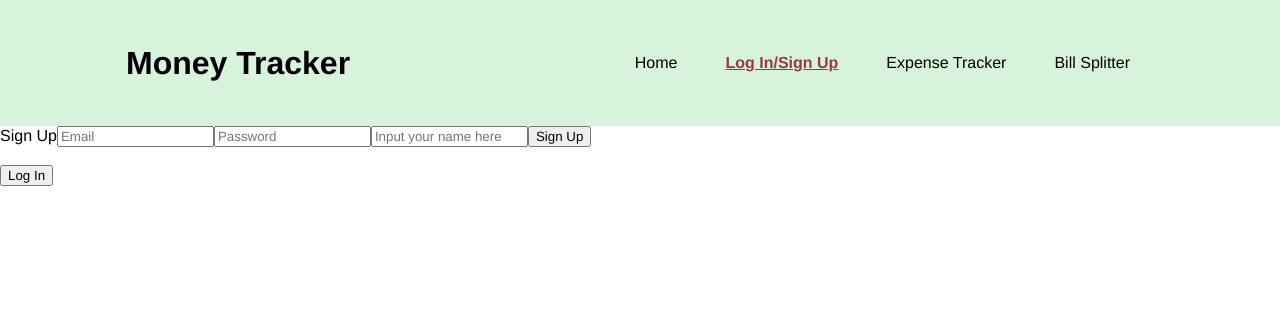
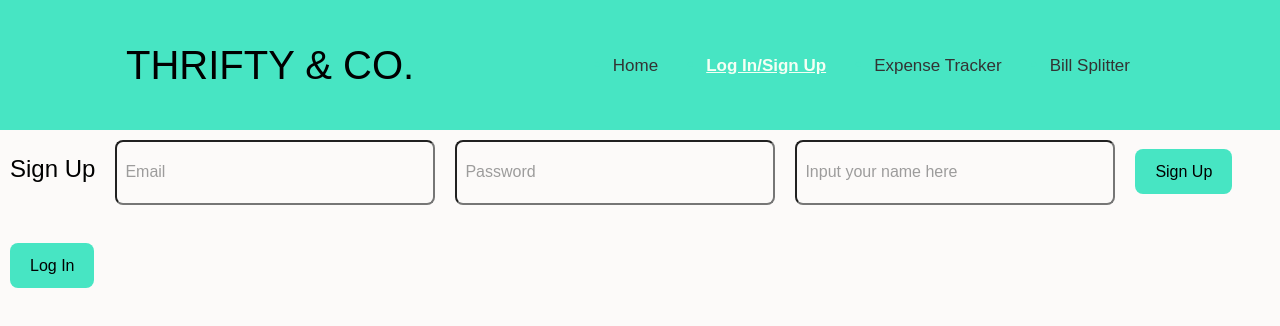
Before and after one commit to kywk23/project-2-THRIFTYCO, a React (Vite) app: page /login in a window 1280 px wide. Shown: the top 326 px of the page. Built offline with nearby package versions, Linux system fonts and the light colour scheme; no server answers.

Commit message:
css almost done

```diff
--- a/package.json
+++ b/package.json
@@ -10,6 +10,11 @@
     "preview": "vite preview"
   },
   "dependencies": {
+    "@emotion/react": "^11.11.3",
+    "@emotion/styled": "^11.11.0",
+    "@fontsource/roboto": "^5.0.8",
+    "@mui/icons-material": "^5.15.3",
+    "@mui/material": "^5.15.3",
     "axios": "^1.6.2",
     "chart.js": "^4.4.1",
     "firebase": "^10.7.1",
@@ -17,6 +22,7 @@
     "react-chartjs-2": "^5.2.0",
     "react-date-picker": "^10.6.0",
     "react-dom": "^18.2.0",
+    "react-helmet": "^6.1.0",
     "react-router-dom": "^6.21.1"
   },
   "devDependencies": {
--- a/src/App.css
+++ b/src/App.css
@@ -1,27 +1,32 @@
+@import url("https://fonts.googleapis.com/css2?family=Spectral:wght@300&display=swap");
+
 * {
   margin: 0;
-  font-family: Helvetica, sans-serif;
+  font-family: "Spectral", sans-serif;
   color: black;
+  background-color: rgb(252, 250, 249);
 }
 
 /* Nav Bar */
 
 .logo {
-  background: rgb(216, 243, 220);
-  color: black;
+  background: rgb(71, 229, 195);
+  color: rgb(00, 00, 00);
   display: flex;
   margin-right: auto;
   justify-content: center;
+  font-size: 2.5em;
+  font-weight: normal;
 }
 
 .navbar-bg {
-  background: rgb(216, 243, 220);
+  background: rgb(71, 229, 195);
   width: 100vw; /* Set background to full viewport width */
 }
 
 .navbar {
   max-width: 85vw;
-  background: rgb(216, 243, 220);
+  background: rgb(71, 229, 195);
   display: flex;
   margin: auto;
   justify-content: space-between;
@@ -32,7 +37,7 @@
 }
 
 .navbar ul {
-  background: rgb(216, 243, 220);
+  background: rgb(71, 229, 195);
   display: flex;
   justify-content: center; /* Horizontally
   center the flex items */
@@ -41,38 +46,143 @@
 }
 
 .navbar ul li {
-  color: black;
-  background: rgb(216, 243, 220);
+  background: rgb(71, 229, 195);
   padding: 24px;
   text-decoration: none;
 }
 
 .navbar ul li a {
-  background: rgb(216, 243, 220);
+  background: rgb(71, 229, 195);
   text-decoration: none;
+  color: rgb(51, 51, 51);
+  font-size: 17px;
 }
 
 .navbar ul li a.active {
-  color: rgb(154, 55, 72); /* Change color to highlight */
-  font-weight: bold; /* Add emphasis */
+  color: rgb(244, 255, 244); /* Change color to highlight */
+  font-weight: bolder; /* Add emphasis */
   text-decoration: underline;
 }
 
-/* Nav Bar */
-
+/* DO NOT EDIT */
 .container {
   max-width: 85vw;
-  margin: auto;
+  margin: 0.5% 200px 0px 8.5%;
+  display: flex;
+  overflow: hidden; /* Hide horizontal overflow */
+}
+
+.container-members {
+  max-width: 85vw;
+  margin: 0px 200px 15px 8.5%;
+  display: flex;
+  overflow: hidden; /* Hide horizontal overflow */
+}
+
+.left-column {
+  width: 50%;
+
+  box-sizing: border-box;
+  padding: 1%;
+}
+
+.right-column {
+  position: absolute;
+  top: 16%;
+  right: 1%;
+  width: 50%;
   box-sizing: border-box;
   padding: 30px;
 }
 
+h1 {
+  font-size: 3em;
+  color: rgb(52, 78, 65);
+}
+
 h2 {
-  color: rgb(82, 121, 111);
+  font-size: 2em;
+  color: rgb(52, 78, 65);
 }
 
 h3 {
-  color: rgb(82, 121, 111);
+  font-size: 1.5em;
+  color: rgb(52, 78, 65);
+}
+
+button {
+  height: 45px;
+  background-color: rgb(71, 229, 195); /* Green */
+  border: none;
+  color: rgb(00, 00, 00);
+  margin: 10px;
+  padding: 10px 20px;
+  border-radius: 8px;
+  text-align: center;
+  text-decoration: none;
+  display: inline-block;
+  font-size: 1em;
+}
+
+button:hover {
+  background-color: rgb(154, 255, 233);
+}
+
+label {
+  font-size: 1.5em;
+  margin: 10px;
+}
+
+input {
+  font-size: 0.7em;
+  height: 45px;
+  width: 300px;
+  margin: 10px;
+
+  border-radius: 8px;
+  padding: 8px;
+}
+
+input:focus {
+  outline: none;
+  border: 5px solid rgb(71, 229, 195);
+  border-radius: 8px;
+}
+
+input::placeholder {
+  font-size: 16px; /* Adjust placeholder font size to match input */
+  opacity: 0.7;
+}
+
+select {
+  width: 200px;
+  font-size: 1.1em;
+  margin: 10px;
+  border-radius: 8px;
+}
+
+select:focus {
+  border: 5px solid rgb(71, 229, 195);
+  border-radius: 8px;
+}
+
+ul {
+  list-style: none; /* Remove default bullets */
+}
+
+ul li::before {
+  content: "\2022"; /* Add content: \2022 is the CSS Code/unicode for a bullet */
+  color: rgb(71, 229, 195);
+  display: inline-block; /* Needed to add space between the bullet and the text */
+  width: 1em; /* Also needed for space (tweak if needed) */
+  margin-left: -1em; /* Also needed for space (tweak if needed) */
+}
+ul li {
+  font-size: 1.2em;
+}
+
+p {
+  font-size: 1.2em;
 }
 
 /* colours:
@@ -80,4 +190,6 @@ lightest green : 244, 255, 244
 light green: 163, 177, 138
 med green: 88, 129, 87
 dark green: 58, 90, 64
-darkest green: 52, 78, 65 */
+h2 and h3 = darkest green: 52, 78, 65 */
+/* Turquoise (Nav BG ): 71, 229, 195 */
+/* h1 = 3em, h2 = 2.5em, h3 = 2em */
--- a/src/App.jsx
+++ b/src/App.jsx
@@ -6,6 +6,7 @@ import LandingPage from "./Components/LandingPage.jsx";
 import ErrorPage from "./Components/ErrorPage.jsx";
 import { createBrowserRouter, RouterProvider } from "react-router-dom";
 import Navbar from "./Components/NavBar.jsx";
+import { Helmet } from "react-helmet";
 
 function App() {
   const router = createBrowserRouter([
@@ -50,6 +51,14 @@ function App() {
   ]);
   return (
     <>
+      <Helmet>
+        <link rel="preconnect" href="https://fonts.googleapis.com" />
+        <link rel="preconnect" href="https://fonts.gstatic.com" crossorigin />
+        <link
+          href="https://fonts.googleapis.com/css2?family=Spectral:wght@300&display=swap"
+          rel="stylesheet"
+        />
+      </Helmet>
       <div>
         <RouterProvider router={router} />
         <br />
--- a/src/Components/BillSplit/BillSplit-Groups.jsx
+++ b/src/Components/BillSplit/BillSplit-Groups.jsx
@@ -44,32 +44,29 @@ export default function BillSplitGroups() {
     <div>
       {/* Group Creation */}
       <div className="container">
+        <div className="left-column">
           <h2>Create Group</h2>
-        <label>
-          Group Name:
           <input
             type="text"
             value={groupName}
             placeholder="Group Name"
             onChange={(e) => setGroupName(e.target.value)}
           />
-        </label>
           <button onClick={handleAddGroup}>Create Group</button>
           <br />
+          <br />
           {/* Created Groups */}
-        <h2>Recent Groups:</h2>
+          <h2>Available Groups:</h2>
           <ul>
             {groupList.map((group) => (
               <li key={group.id}>{group.name}</li>
             ))}
           </ul>
+          <br />
           {/* Active Group Selector*/}
-        <h2>
-          Active Group:
-          <select
-            value={activeGroup}
-            onChange={(e) => setActiveGroup(e.target.value)}
-          >
+          <div style={{ display: "flex", alignItems: "center" }}>
+            <h2>Select Group: </h2>
+            <select value={activeGroup} onChange={(e) => setActiveGroup(e.target.value)}>
               <option value="">Select</option>
               {groupList.map((group) => (
                 <option key={group.id} value={group.id}>
@@ -77,9 +74,12 @@ export default function BillSplitGroups() {
                 </option>
               ))}
             </select>
-        </h2>
+          </div>
+        </div>
+      </div>
+      {/* <div className="right-column"> */}
       <BillSplitMembers activeGroup={activeGroup} />
-      </div>
+      {/* </div> */}
     </div>
   );
 }
--- a/src/Components/LandingPage.jsx
+++ b/src/Components/LandingPage.jsx
@@ -2,8 +2,8 @@ export default function LandingPage() {
   return (
     <>
       <div className="container">
-        <h1>Simple way to manage personal finances</h1>
-        <p>Know where your money goes.</p>
+        <h1>Experience the Thrill of Thrifts</h1>
+        <p>One stop for your personal and group expenses. Split Bills, not Friendship.</p>
       </div>
     </>
   );
--- a/src/Components/NavBar.jsx
+++ b/src/Components/NavBar.jsx
@@ -4,7 +4,7 @@ function Navbar() {
   return (
     <div className="navbar-bg">
       <div className="navbar">
-        <h1 className="logo">Money Tracker </h1>
+        <h1 className="logo"> THRIFTY & CO. </h1>
         <ul>
           <li>
             <NavLink to="/" activeclassname="active">
```
Also changed, not shown: src/Components/BillSplit/BillSplit-Members.jsx (+32 -60 lines), 1 other file (tests, documents, lock files or other folders). Lines whose indentation alone changed are shown as unchanged.
